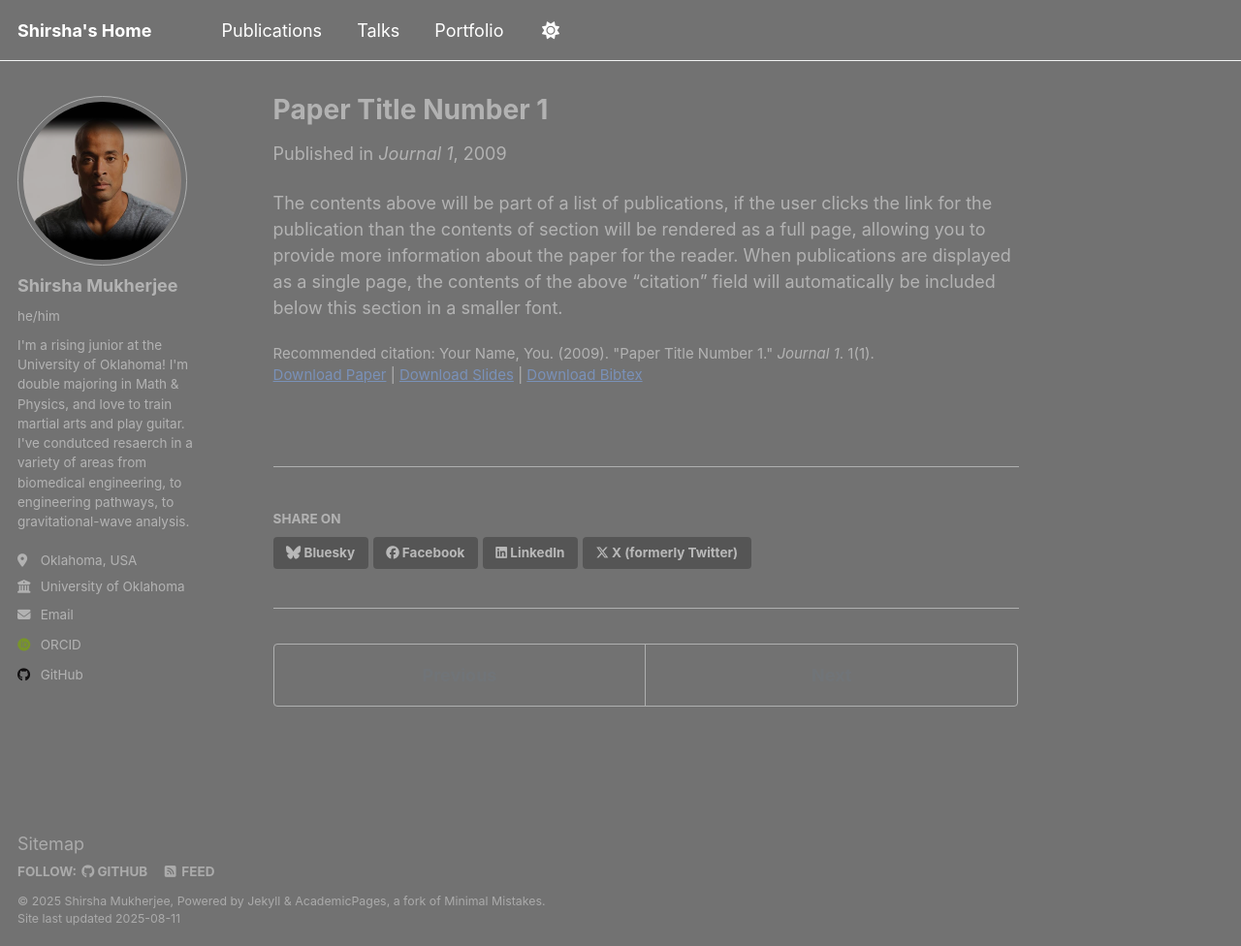
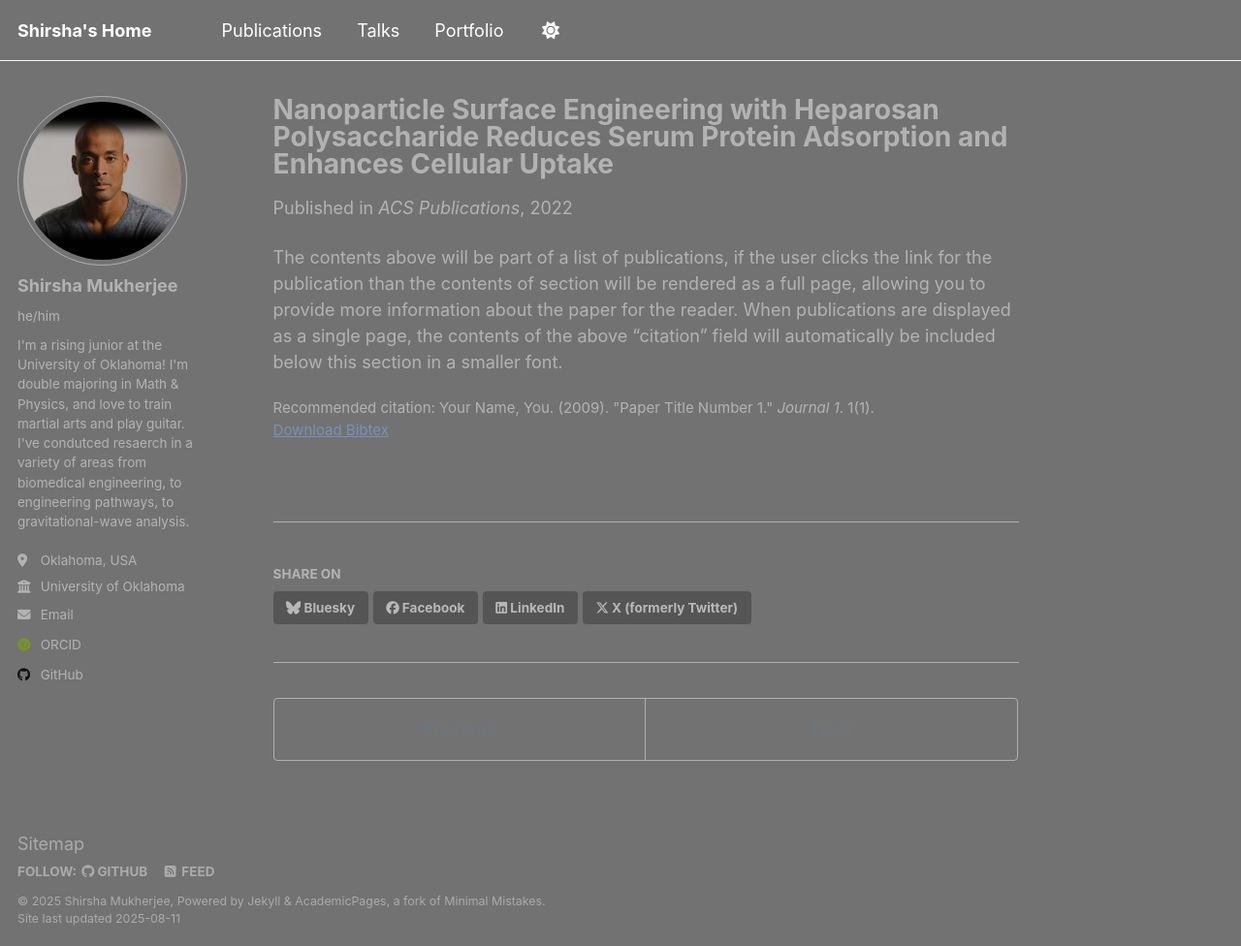
Before and after one commit to shirshamukherjee/projectfrthistime, a Jekyll site: the page built from _publications/2009-10-01-paper-title-number-1.md, in a window 1280 px wide and 976 px high. Shown: the whole window at 97% size. Built offline with Jekyll 4.4.1, drawn with Linux system fonts in a browser that asks for light colours; some web fonts are replaced; a script that is not in the unit is left out.

Commit message:
added first publication to the page

```diff
--- a/_publications/2009-10-01-paper-title-number-1.md
+++ b/_publications/2009-10-01-paper-title-number-1.md
@@ -1,14 +1,12 @@
 ---
-title: "Paper Title Number 1"
+title: "Nanoparticle Surface Engineering with Heparosan Polysaccharide Reduces Serum Protein Adsorption and Enhances Cellular Uptake"
 collection: publications
 category: manuscripts
 permalink: /publication/2009-10-01-paper-title-number-1
-excerpt: 'This paper is about the number 1. The number 2 is left for future work.'
-date: 2009-10-01
-venue: 'Journal 1'
-slidesurl: 'http://academicpages.github.io/files/slides1.pdf'
-paperurl: 'http://academicpages.github.io/files/paper1.pdf'
-bibtexurl: 'http://academicpages.github.io/files/bibtex1.bib'
+excerpt: 'This paper is about using a new surface-modification polymer (HEP) on gold nanoparticles instead of the widely-used PEG.'
+date: 2022-02-15
+venue: 'ACS Publications'
+bibtexurl: '../achs_nalefd22_2103.bib'
 citation: 'Your Name, You. (2009). &quot;Paper Title Number 1.&quot; <i>Journal 1</i>. 1(1).'
 ---
 The contents above will be part of a list of publications, if the user clicks the link for the publication than the contents of section will be rendered as a full page, allowing you to provide more information about the paper for the reader. When publications are displayed as a single page, the contents of the above "citation" field will automatically be included below this section in a smaller font.
```
